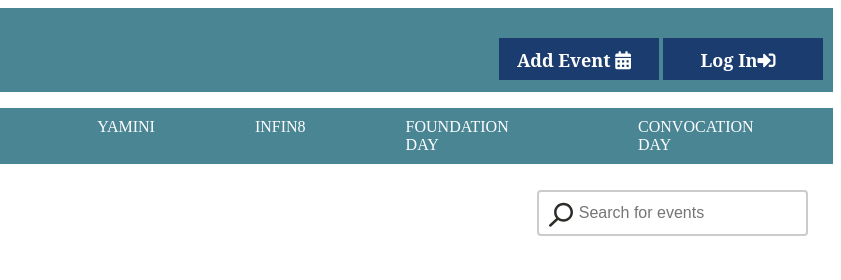
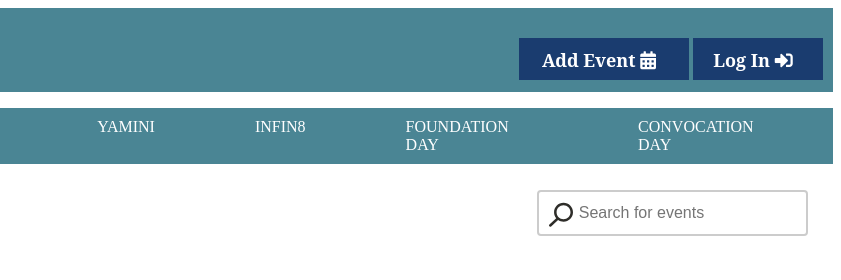
Before and after one commit to Srujan-Swaroop/IIITB-events, a website: page public/add_event.html in a window 1280 px wide. Shown: the top 280 px of the page, 439-1280 px from the left. Drawn offline with Linux system fonts and the light colour scheme; files that its build step writes are made by us from their sources; a script that the page names is missing.

Commit message:
Add files via upload

```diff
--- a/public/add_event.html
+++ b/public/add_event.html
@@ -26,8 +26,12 @@
 
 
                             <div class="login">
-                                <a href="/add_event.html" class="login-button-manager">Add Event <i class="fas fa-calendar-alt"></i></a>
-                                <a href="/login.html" class="login-button-manager">Log In<i class="fas fa-sign-in-alt"></i></a>
+                              <a href="/add_event.html" class="login-button-manager" style="width: 140px; height: 40%;">Add Event
+                                <i class="fas fa-calendar-alt"></i>
+                              </a>
+                              <a href="/login.html" class="login-button-manager" style="width: 100px; height: 40%;">Log In
+                                <i class="fas fa-sign-in-alt"></i>
+                              </a>
                             </div>
 
                         </div>
--- a/public/css/home.css
+++ b/public/css/home.css
@@ -107,8 +107,8 @@
 
 .login-button-manager{
   /*position: absolute;*/
-  width: 130px;
-  height: 40%;
+  /* width: 160px; */
+  /* height: 40%; */
   background-color: #1A3C6F;
   display: inline-block;
   font-family: 'Serif', 'Source Serif Pro', Georgia, Times, 'Times New Roman', serif;
```
Also changed, not shown: public/index.html (+3 -3 lines), 4 other files.
